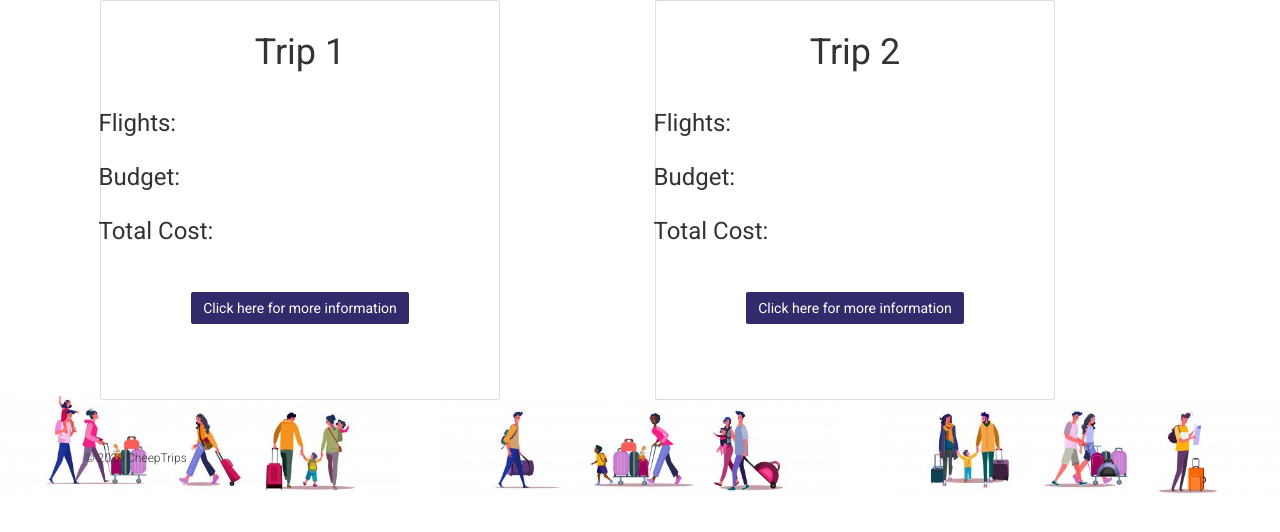
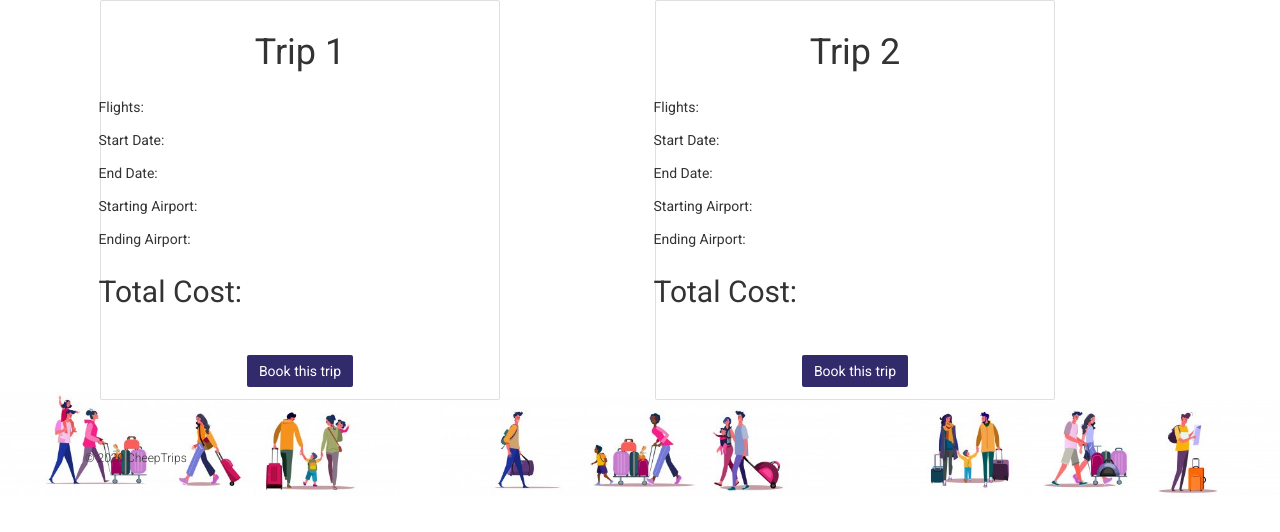
Before and after one commit to Cheep-Trips/CheepTrips, a Django app: page /compare/ in a window 1280 px wide. Shown: the part 80-612 px from the top of the page. Run offline with Django 3.2, Linux system fonts and the light colour scheme; some libraries are stand-ins or nearby versions.

Commit message:
Added information

```diff
--- a/src/trips/templates/trips/compare.html
+++ b/src/trips/templates/trips/compare.html
@@ -32,17 +32,26 @@
                   </div>
               </div>
               <div class="row justify-content-start">
-                  <h3 class="card-title">Flights: </h3>
+                  <h5 class="card-title">Flights: </h5>
               </div>
               <div class="row justify-content-start">
-                  <h3 class="card-title">Budget: </h3>
+                <h5 class="card-title">Start Date: </h5>
+            </div>
+            <div class="row justify-content-start">
+              <h5 class="card-title">End Date:  </h5>
+          </div>
+              <div class="row justify-content-start">
+                  <h5 class="card-title">Starting Airport: </h5>
               </div>
               <div class="row justify-content-start">
-                  <h3 class="card-title">Total Cost: </h3>
+                <h5 class="card-title">Ending Airport: </h5>
+            </div>
+              <div class="row justify-content-start">
+                  <h2 class="card-title">Total Cost: </h2>
               </div>
               <br><br>
               <div id="icenter">
-              <a href="{% url 'trips:profile' %}" class="btn btn-primary">Click here for more information</a>
+              <a href="{% url 'trips:profile' %}" class="btn btn-primary">Book this trip </a>
               </div>
           </div>
 
@@ -60,17 +69,26 @@
               </div>
 
               <div class="row justify-content-start">
-                  <h3 class="card-title">Flights: </h3>
-              </div>
-              <div class="row justify-content-start">
-                  <h3 class="card-title">Budget: </h3>
-              </div>
-              <div class="row justify-content-start">
-                  <h3 class="card-title">Total Cost: </h3>
+                <h5 class="card-title">Flights: </h5>
+            </div>
+            <div class="row justify-content-start">
+              <h5 class="card-title">Start Date: </h5>
           </div>
+          <div class="row justify-content-start">
+            <h5 class="card-title">End Date:  </h5>
+        </div>
+            <div class="row justify-content-start">
+                <h5 class="card-title">Starting Airport: </h5>
+            </div>
+            <div class="row justify-content-start">
+              <h5 class="card-title">Ending Airport: </h5>
+          </div>
+            <div class="row justify-content-start">
+                <h2 class="card-title">Total Cost: </h2>
+            </div>
           <br><br>
           <div id="icenter">
-          <a href="{% url 'trips:profile' %}" class="btn btn-primary">Click here for more information</a>
+          <a href="{% url 'trips:profile' %}" class="btn btn-primary">Book this trip</a>
           </div>
         </div>
 
```
